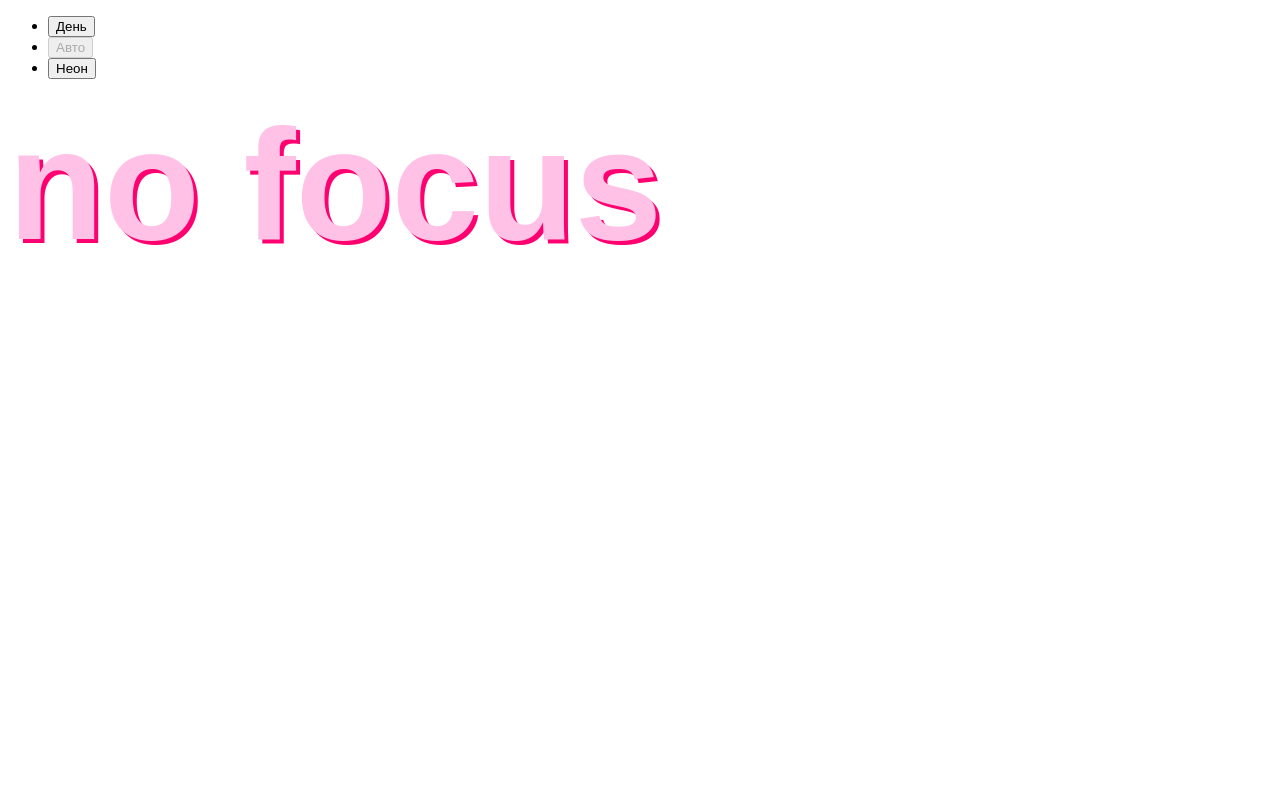
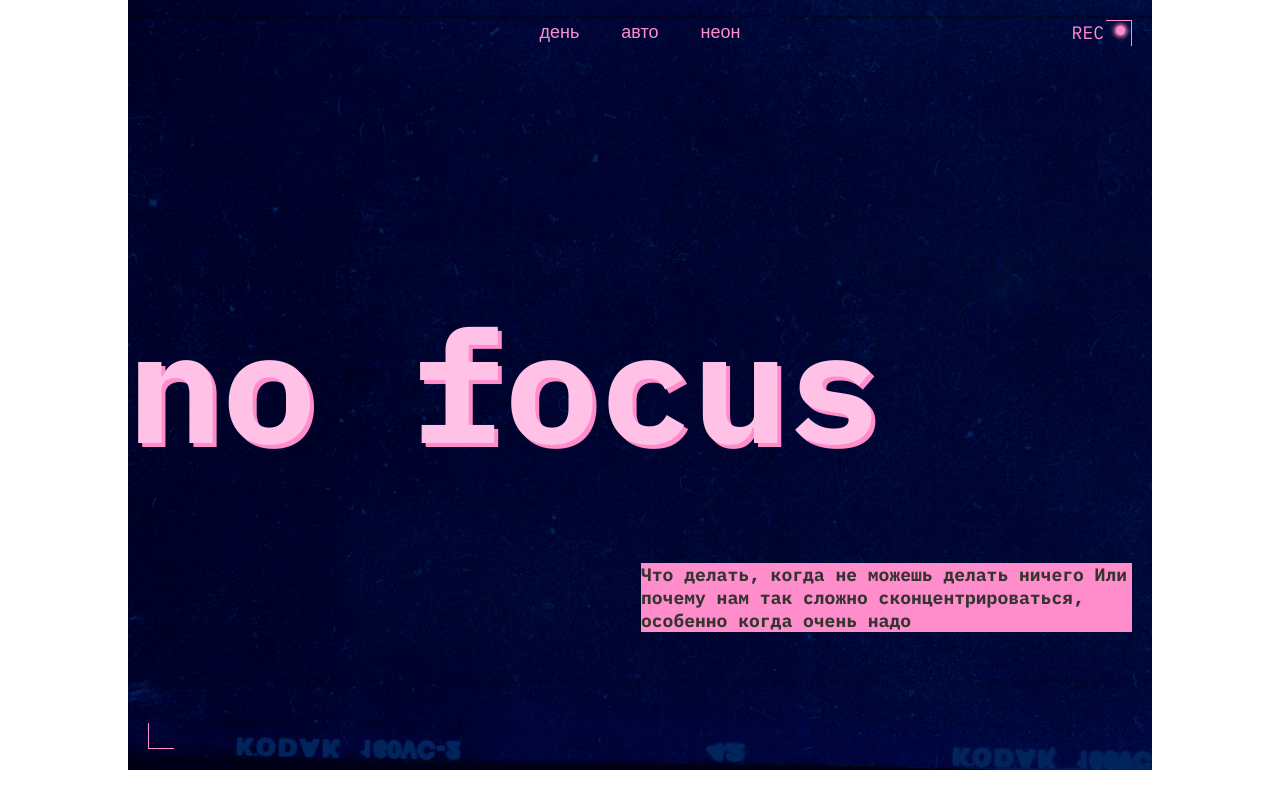
Before and after one commit to SchanderEd/slozhno-sosredotochitsya, a website: page src/index.html in a window 1280 px wide. Drawn offline with Linux system fonts and the light colour scheme.

Commit message:
added header

```diff
--- a/src/index.html
+++ b/src/index.html
@@ -8,6 +8,7 @@
   <meta name="color-scheme" content="dark light">
 
   <link rel="stylesheet" href="./styles/variables.css">
+  <link rel="stylesheet" href="./fonts/fonts.css">
   <link rel="stylesheet" href="./styles/style.css">
   <link rel="stylesheet" href="./styles/dark.css">
   <link rel="stylesheet" href="./styles/light.css">
@@ -20,6 +21,7 @@
 </head>
 
 <body class="page">
+  <div class="wrapper">
     <header class="header decorated-zone">
       <nav class="header__theme-menu">
         <ul class="header__theme-menu-list">
@@ -29,7 +31,8 @@
             </button>
           </li>
           <li class="header__theme-menu-item">
-          <button class="header__theme-menu-button header__theme-menu-button_active header__theme-menu-button_type_auto"
+            <button
+              class="header__theme-menu-button header__theme-menu-button_active header__theme-menu-button_type_auto"
               disabled>
               Авто
             </button>
@@ -41,11 +44,13 @@
           </li>
         </ul>
       </nav>
+      <span class="rec-decoration" aria-hidden="true">rec</span>
+      <h1 class="header__heading">no focus</h1>
+      <p class="header__descr title-decor">Что делать, когда не можешь делать ничего
+        Или почему нам так сложно сконцентрироваться, особенно когда очень надо</p>
     </header>
+  </div>
   <main>
-    <section class="cover">
-      <h1 class="cover__heading">no focus</h1>
-    </section>
   </main>
   <script src="./scripts/script.js"></script>
 </body>
--- a/src/styles/globals.css
+++ b/src/styles/globals.css
@@ -40,3 +40,7 @@ a {
   font-size: inherit;
   line-height: inherit;
 }
+
+img {
+  width: 100%;
+}
--- a/src/styles/light.css
+++ b/src/styles/light.css
@@ -1,5 +1,7 @@
 @media (prefers-color-scheme: light) {
   :root {
+    --accent-color: #FF8DCB;
+    --secondary-color: #353430;
     --body-bg-color: #fff;
     --color-heading: #FFC2E6;
   }
@@ -10,6 +12,8 @@
     Так стили написанные ниже будут иметь больший вес,
     чем стили в медиазапросе предпочтений пользователя
   */
+  --accent-color: #FF8DCB;
+  --secondary-color: #353430;
   --body-bg-color: #fff;
   --color-heading: #FFC2E6;
 }
--- a/src/styles/style.css
+++ b/src/styles/style.css
@@ -1,12 +1,122 @@
 /* Основные стили проекта. Это стили для темы, которую вы верстаете первой. */
+body {
+  margin: 0;
+  font-family: 'IBM Plex Mono', sans-serif;
+  font-size: var(--font-size);
+}
+
 .page {
   background-color: var(--body-bg-color);
 }
 
-.cover__heading {
+.title-decor {
+  background-color: var(--accent-color);
+}
+
+.wrapper {
+  max-width: 1024px;
+  margin: 0 auto;
+}
+
+.header {
+  position: relative;
+  display: grid;
+  grid-template-columns: repeat(5, 1fr);
+  grid-template-rows: repeat(3, 1fr);
+  justify-content: center;
+  align-items: start;
+  gap: 20px;
+  min-height: 750px;
+  padding-top: 20px;
+  padding-right: 20px;
+  background-image: url(../images/cover-image-dark.png);
+  background-repeat: no-repeat;
+  background-size: cover;
+}
+
+.header::after, .header::before {
+  content: '';
+  position: absolute;
+  width: 25px;
+  height: 25px;
+}
+
+.header::after {
+  top: 20px;
+  right: 20px;
+  border-top: 1px solid var(--accent-color);
+  border-inline-end: 1px solid var(--accent-color);
+}
+
+.header::before {
+  bottom: 21px;
+  left: 20px;
+  border-bottom: 1px solid var(--accent-color);
+  border-left: 1px solid var(--accent-color);
+}
+
+.rec-decoration {
+  position: absolute;
+  top: 21px;
+  right: 48px;
+  color: var(--accent-color);
+  text-transform: uppercase;
+}
+
+.rec-decoration::before {
+  content: '';
+  position: absolute;
+  top: 5px;
+  right: -21px;
+  bottom: 4px;
+  width: 9px;
+  height: 9px;
+  border-radius: 50%;
+  box-shadow: 0px 0px 4px 2px var(--accent-color);
+  background: var(--accent-color);
+}
+
+.header__theme-menu {
+  grid-column: 3;
+  grid-row: 1;
+  padding-left: 20px;
+}
+
+.header__theme-menu-list {
+  display: flex;
+  gap: 16px;
   margin: 0;
+  padding: 0;
+  list-style: none;
+}
+
+.header__theme-menu-button {
+  border: transparent;
+  padding: 0 13px;
+  color: var(--accent-color);
+  font-size: 18px;
+  text-transform: lowercase;
+  background-color: transparent;
+  cursor: pointer;
+}
+
+.header__heading {
+  grid-column: span 4;
+  grid-row: 2;
+  margin: 0;
+  margin-block-start: 5px;
   color: var(--color-heading);
-  font-family: 'IBM Plex Mono', sans-serif;
   font-size: clamp(7.25rem, 5.7694rem + 6.3174vw, 9.8125rem);
-  text-shadow: 4px 4px #FF0070;
+  text-shadow: 4px 4px var(--accent-color);
 }
+
+.header__descr {
+  grid-column: 3 / span 3;
+  grid-row: 3;
+  justify-self: end;
+  max-width: 491px;
+  margin: 0;
+  margin-block-start: 30px;
+  color: var(--secondary-color);
+  font-weight: 700;
+}
--- a/src/styles/variables.css
+++ b/src/styles/variables.css
@@ -1,7 +1,9 @@
 :root {
   --body-bg-color: #000028;
   --accent-color: #ff0070;
+  --secondary-color: #000028;
   --text-color: #F1B2CE;
   --card-title-color: #000028;
   --color-heading: #DB00FF;
+  --font-size: 18px;
 }
```
Lines whose indentation alone changed are shown as unchanged.
